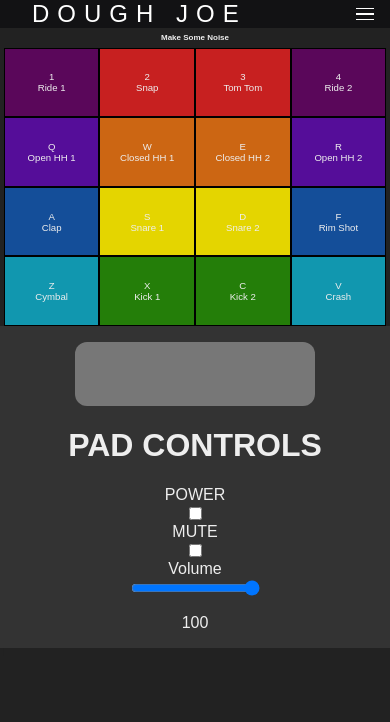
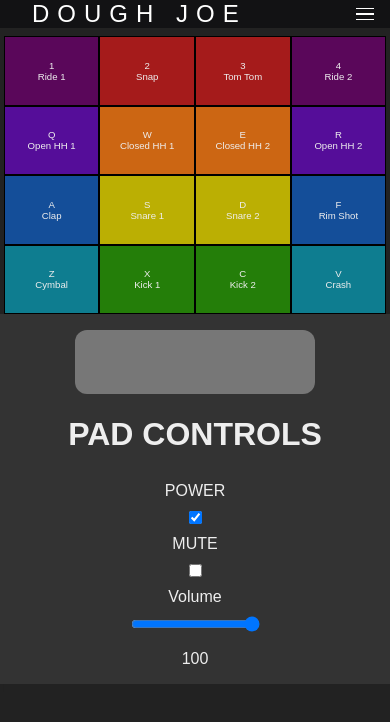
Before and after one commit to Zobee/AlchemixstImproved, a React (Create React App) app in the folder alchemixst/: page /pad in a window 390 px wide. Shown: the top 722 px of the page. Built offline with nearby package versions, Linux system fonts and the light colour scheme.

Commit message:
Fixed check bug, Added more contrast to pad colors

```diff
--- a/alchemixst/src/components/DrumPad/PadControls.js
+++ b/alchemixst/src/components/DrumPad/PadControls.js
@@ -13,6 +13,7 @@ function PadControls({activePadName, isOn, setIsOn, volume, setVolume}) {
             <input
                 type='checkbox'
                 name='power'
+                checked={isOn}
                 onChange={() => setIsOn(prev => !prev)}
             />
             <label htmlFor='mute'>
--- a/alchemixst/src/components/Main/Main.js
+++ b/alchemixst/src/components/Main/Main.js
@@ -2,7 +2,6 @@ import React, {useState} from 'react'
 
 import MainBtn from './MainBtn'
 import MainHeader from './MainHeader'
-//import PanelContainer from './PanelContainer'
 import MainAbout from './MainAbout'
 
 function Main() {
@@ -16,7 +15,6 @@ function Main() {
                     <MainAbout currTab={currTab} />
                 </div>
             </div>
-            {/*<PanelContainer/>*/}
         </div>
     )
 }
--- a/alchemixst/src/index.css
+++ b/alchemixst/src/index.css
@@ -547,11 +547,11 @@ body{
 }
 
 .pad2{
-  background-color: rgb(199, 32, 32);
+  background-color: rgb(165, 27, 27);
 }
 
 .pad3{
-  background-color: rgb(199, 32, 32);
+  background-color: rgb(165, 27, 27);
 }
 
 .pad4{
@@ -579,11 +579,11 @@ body{
 }
 
 .pad10{
-  background-color: rgb(228, 213, 0);
+  background-color: rgb(187, 175, 3);
 }
 
 .pad11{
-  background-color: rgb(228, 213, 0);
+  background-color: rgb(187, 175, 3);
 }
 
 .pad12{
@@ -591,7 +591,7 @@ body{
 }
 
 .pad13{
-  background-color: rgb(17, 151, 175);
+  background-color: rgb(14, 125, 144);
 }
 
 .pad14{
@@ -603,7 +603,7 @@ body{
 }
 
 .pad16{
-  background-color: rgb(17, 151, 175);
+  background-color: rgb(14, 125, 144);
 }
 
 .pad.down{
@@ -619,6 +619,10 @@ body{
   display: flex;
   flex-direction: column;
   align-items: center;
+}
+
+.pad-controls label {
+  margin: 0.5rem;
 }
 
 .pad-controls .beat-name{
@@ -737,11 +741,11 @@ body{
 
 @media screen and (max-width: 480px) {
   .pad-header{
-    font-size: 0.5em
+    display: none;
   }
   .pad-container{
     width: 100%;
-    margin: 0;
+    margin: 0.5rem 0;
     padding: 0;
   }
 
```
